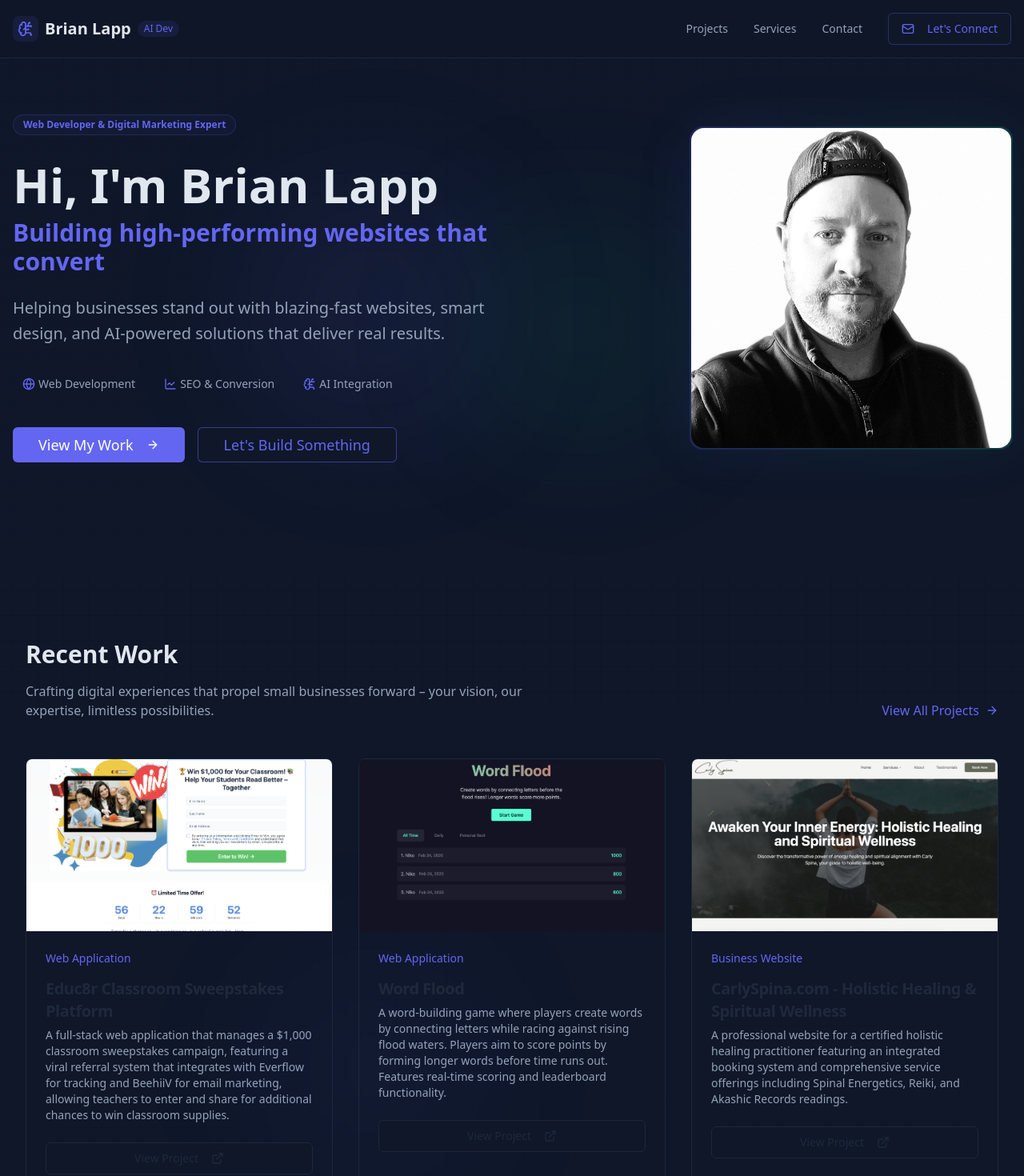
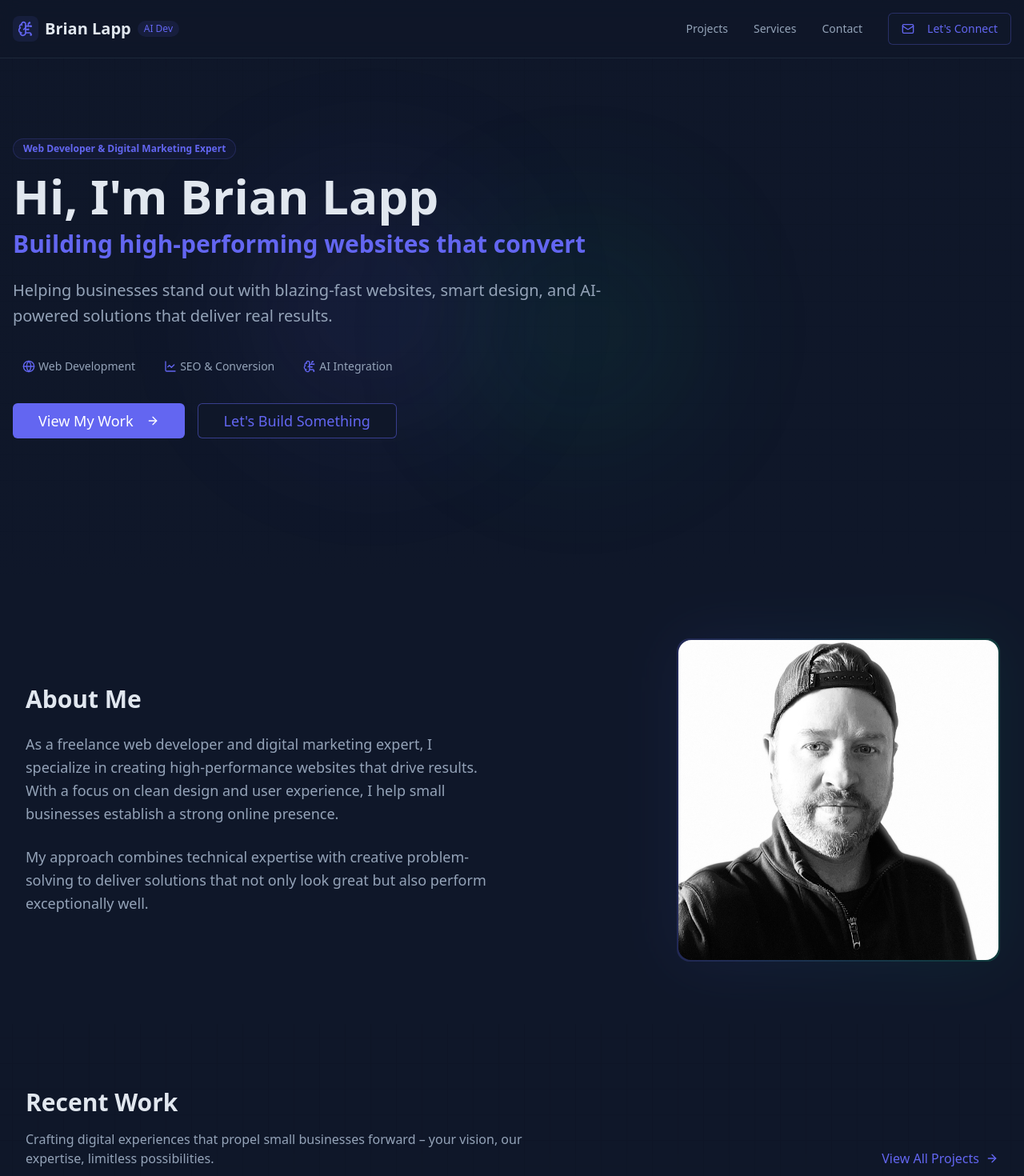
Before and after one commit to brianlapp/brian-lapp, a React (Vite) app: page / in a window 1280 px wide. Shown: the top 1470 px of the page at 80% size. Built offline with nearby package versions, Linux system fonts and the light colour scheme.

Commit message:
Move photo to About Me section
Relocated the author's photo from the hero section to the "About Me" section of the website.

```diff
--- a/src/components/sections/Hero.tsx
+++ b/src/components/sections/Hero.tsx
@@ -14,8 +14,7 @@ const Hero = () => (
     <div className="absolute bottom-1/4 right-1/3 w-64 h-64 bg-accent/20 rounded-full filter blur-[100px] animate-pulse-slow" style={{ animationDelay: '1s' }} />
 
     <div className="container mx-auto px-4 relative z-10">
-      <div className="grid lg:grid-cols-2 gap-12 items-center">
-        <div className="space-y-8">
+      <div className="max-w-3xl">
         <div className="flex items-center space-x-2 mb-4">
           <Badge variant="outline" className="px-3 py-1 border-primary/20 bg-primary/5 text-primary">
             Web Developer & Digital Marketing Expert
@@ -34,7 +33,7 @@ const Hero = () => (
           </p>
         </div>
 
-          <div className="flex flex-wrap gap-3 text-muted-foreground">
+        <div className="flex flex-wrap gap-3 text-muted-foreground mt-8">
           <div className="flex items-center text-sm gap-1 bg-card px-3 py-1 rounded-full">
             <Globe className="w-4 h-4 text-primary" />
             <span>Web Development</span>
@@ -49,7 +48,7 @@ const Hero = () => (
           </div>
         </div>
 
-          <div className="flex flex-col sm:flex-row gap-4 pt-2">
+        <div className="flex flex-col sm:flex-row gap-4 pt-8">
           <Link to="/work">
             <Button size="lg" className="w-full sm:w-auto text-lg">
               View My Work <ArrowRight className="ml-2" />
@@ -62,19 +61,6 @@ const Hero = () => (
           </Link>
         </div>
       </div>
-
-        <div className="relative flex justify-center lg:justify-end">
-          <div className="relative w-[280px] h-[280px] md:w-[400px] md:h-[400px]">
-            <div className="absolute inset-0 rounded-2xl bg-gradient-to-r from-primary/30 to-accent/30 blur-[40px] opacity-30"></div>
-            <img
-              src="/lovable-uploads/1d279200-b1bc-4eab-acd3-f509a876f64e.png"
-              alt="Brian Lapp"
-              className="rounded-2xl object-cover w-full h-full relative z-10"
-            />
-            <div className="absolute -inset-0.5 rounded-2xl bg-gradient-to-r from-primary to-accent opacity-20 z-0"></div>
-          </div>
-        </div>
-      </div>
     </div>
   </section>
 );
--- a/src/pages/Index.tsx
+++ b/src/pages/Index.tsx
@@ -37,6 +37,37 @@ const Index = () => {
     <div className="min-h-screen bg-background">
       <Navigation />
       <Hero />
+
+      {/* About Me Section */}
+      <section className="py-20 bg-background relative overflow-hidden">
+        <div className="container">
+          <div className="grid lg:grid-cols-2 gap-12 items-center">
+            <div className="space-y-6">
+              <h2 className="text-3xl font-bold text-foreground">About Me</h2>
+              <p className="text-lg text-muted-foreground leading-relaxed">
+                As a freelance web developer and digital marketing expert, I specialize in creating
+                high-performance websites that drive results. With a focus on clean design and
+                user experience, I help small businesses establish a strong online presence.
+              </p>
+              <p className="text-lg text-muted-foreground leading-relaxed">
+                My approach combines technical expertise with creative problem-solving to deliver
+                solutions that not only look great but also perform exceptionally well.
+              </p>
+            </div>
+            <div className="relative flex justify-center lg:justify-end">
+              <div className="relative w-[280px] h-[280px] md:w-[400px] md:h-[400px]">
+                <div className="absolute inset-0 rounded-2xl bg-gradient-to-r from-primary/30 to-accent/30 blur-[40px] opacity-30"></div>
+                <img
+                  src="/lovable-uploads/1d279200-b1bc-4eab-acd3-f509a876f64e.png"
+                  alt="Brian Lapp"
+                  className="rounded-2xl object-cover w-full h-full relative z-10"
+                />
+                <div className="absolute -inset-0.5 rounded-2xl bg-gradient-to-r from-primary to-accent opacity-20 z-0"></div>
+              </div>
+            </div>
+          </div>
+        </div>
+      </section>
 
       {/* Featured Work */}
       <section className="py-20 bg-card relative overflow-hidden">
```
Lines whose indentation alone changed are shown as unchanged.
